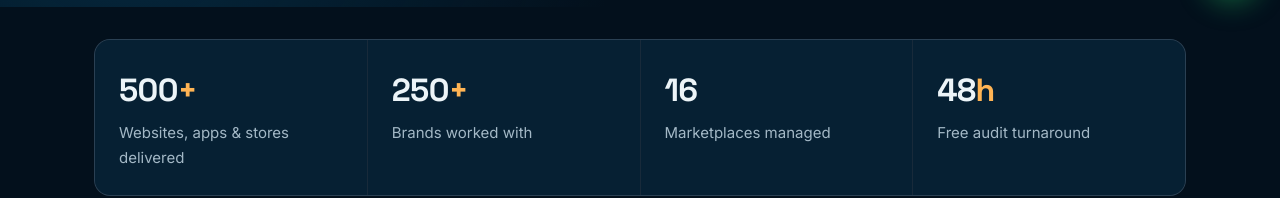
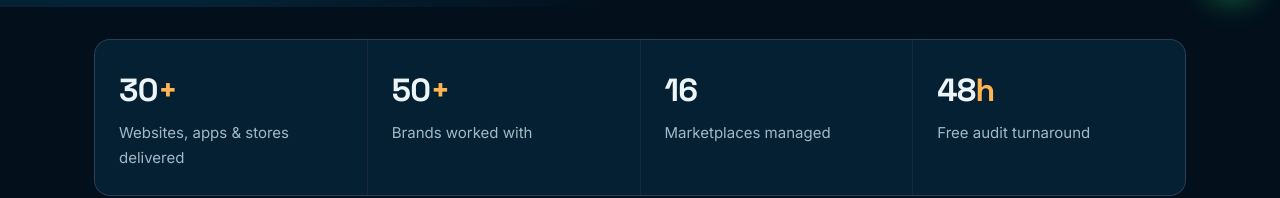
Before and after one commit to rahulriefel/ECOM-Vercel, a plain HTML site: page index.html in a window 1280 px wide. Shown: the part 787-985 px from the top of the page. Drawn offline with Linux system fonts and the light colour scheme.

Commit message:
30+ builds with 50+ brands works

```diff
--- a/index.html
+++ b/index.html
@@ -164,8 +164,8 @@
 <div class="proof">
   <div class="wrap">
     <div class="proof-grid">
-      <div class="proof-cell"><div class="v"><span data-count="500">500</span><em>+</em></div><div class="l">Websites, apps &amp; stores delivered</div></div>
-      <div class="proof-cell"><div class="v"><span data-count="250">250</span><em>+</em></div><div class="l">Brands worked with</div></div>
+      <div class="proof-cell"><div class="v"><span data-count="30">30</span><em>+</em></div><div class="l">Websites, apps &amp; stores delivered</div></div>
+      <div class="proof-cell"><div class="v"><span data-count="50">50</span><em>+</em></div><div class="l">Brands worked with</div></div>
       <div class="proof-cell"><div class="v"><span data-count="16">16</span></div><div class="l">Marketplaces managed</div></div>
       <div class="proof-cell"><div class="v"><span data-count="48">48</span><em>h</em></div><div class="l">Free audit turnaround</div></div>
     </div>
```
